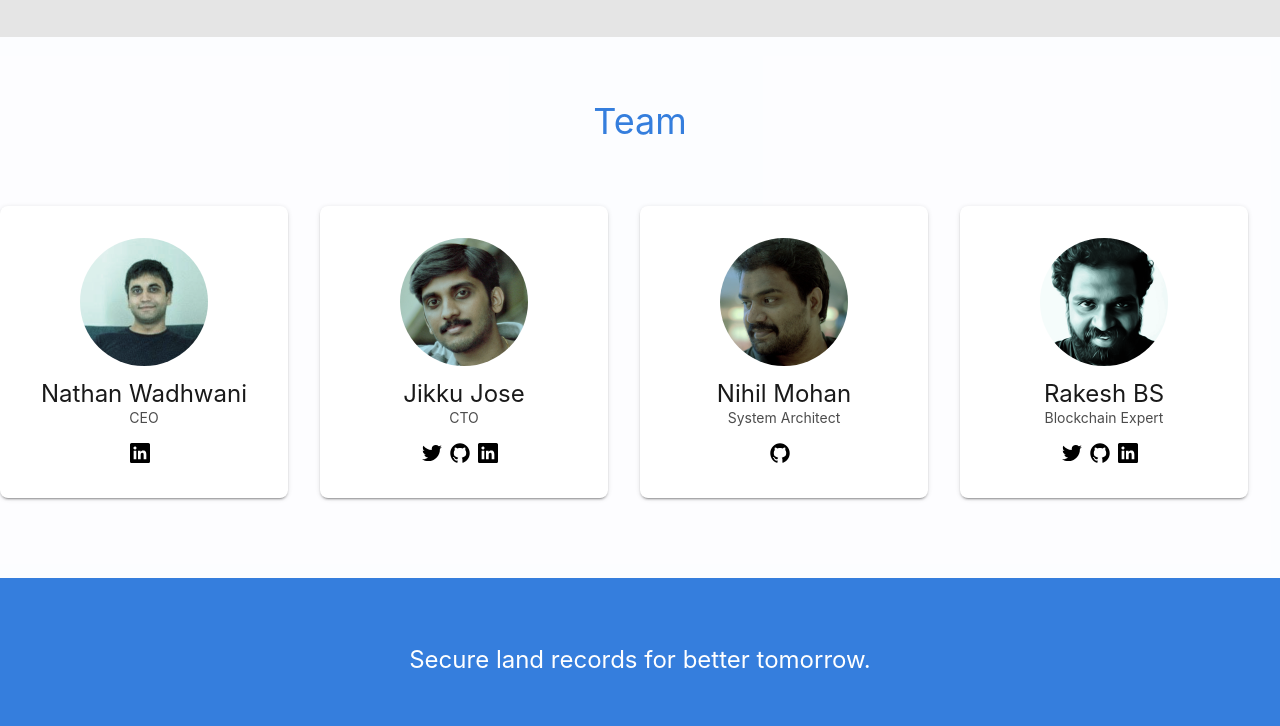
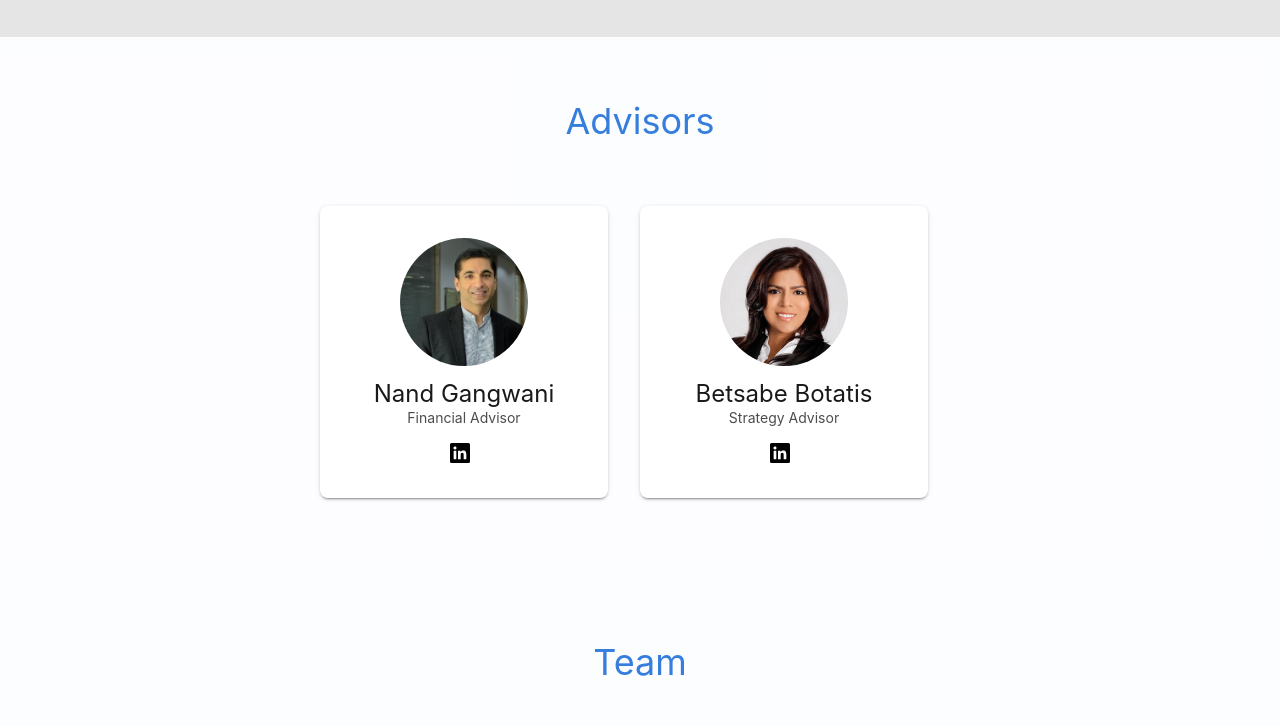
Before and after one commit to oc-lr/react-homepage, a React (Create React App) app: page / in a window 1280 px wide. Shown: the part 707-1433 px from the top of the page. Built offline with nearby package versions, Linux system fonts and the light colour scheme.

Commit message:
Add Advisors

```diff
--- a/src/Home/index.js
+++ b/src/Home/index.js
@@ -6,6 +6,7 @@ import { Video } from "./Video"
 import { People } from "./People"
 import { Footer } from "./Footer"
 import { team } from "data/team"
+import { advisors } from "data/advisors"
 
 export function Home() {
   return (
@@ -14,6 +15,7 @@ export function Home() {
       <Hero />
       <News />
       <Video />
+      <People title="Advisors" members={advisors} />
       <People title="Team" members={team} />
       <Footer />
     </div>
--- /dev/null
+++ b/src/data/advisors.js
@@ -0,0 +1,26 @@
+export const advisors = [
+  {
+    name: "Nand Gangwani",
+    image: "/images/nand_gangwani.jpeg",
+    designation: "Financial Advisor",
+    social: [
+      {
+        key: 2,
+        network: "linkedin",
+        link: "https://www.linkedin.com/in/nand-gangwani-1072bb5",
+      },
+    ],
+  },
+  {
+    name: "Betsabe Botatis",
+    image: "/images/betsabe_botaitis.png",
+    designation: "Strategy Advisor",
+    social: [
+      {
+        key: 2,
+        network: "linkedin",
+        link: "https://www.linkedin.com/in/betsabebotaitis/",
+      },
+    ],
+  },
+]
```
Also changed, not shown: public/images/betsabe_botaitis.png (added), public/images/nand_gangwani.jpeg (added).
